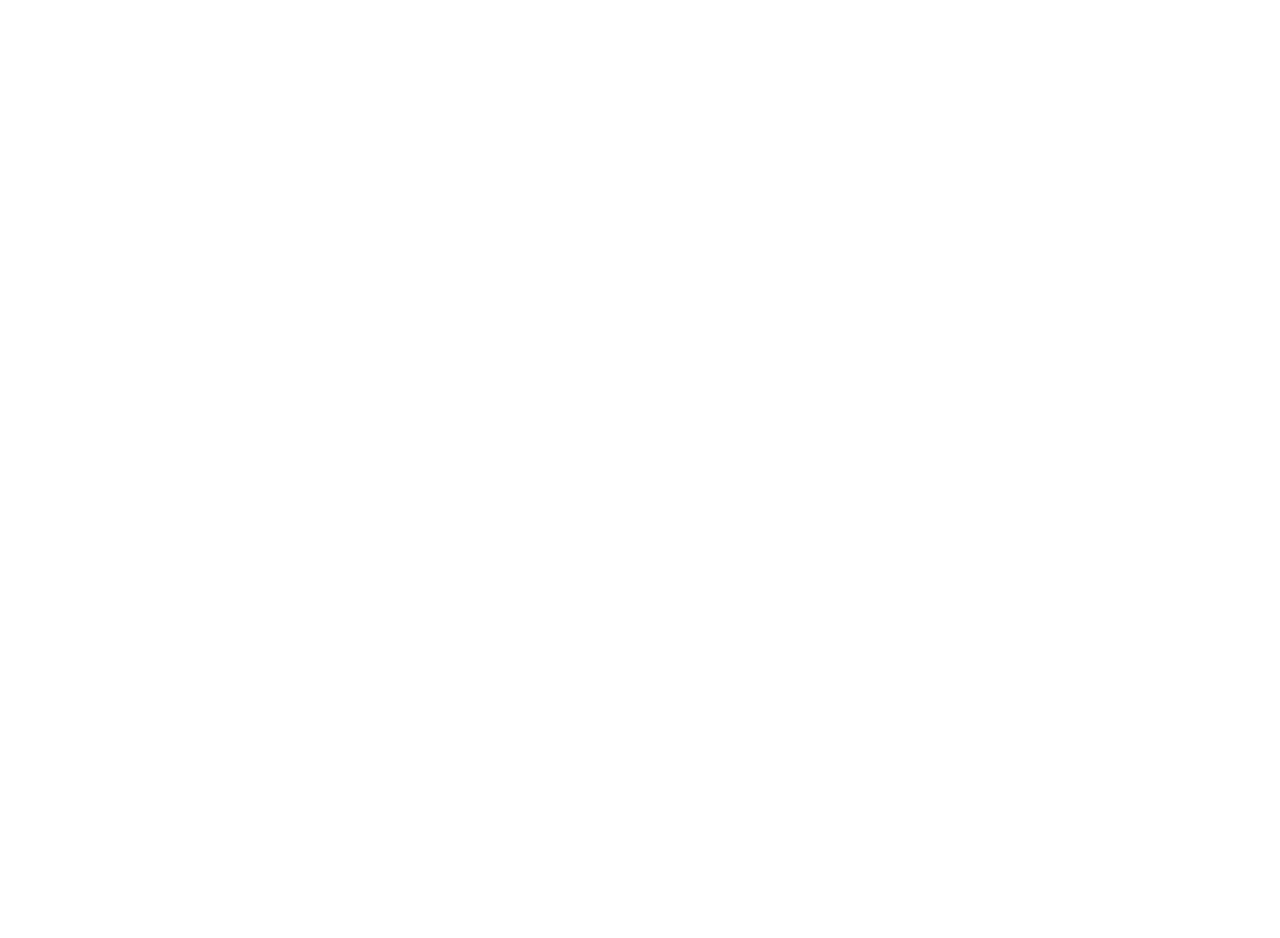
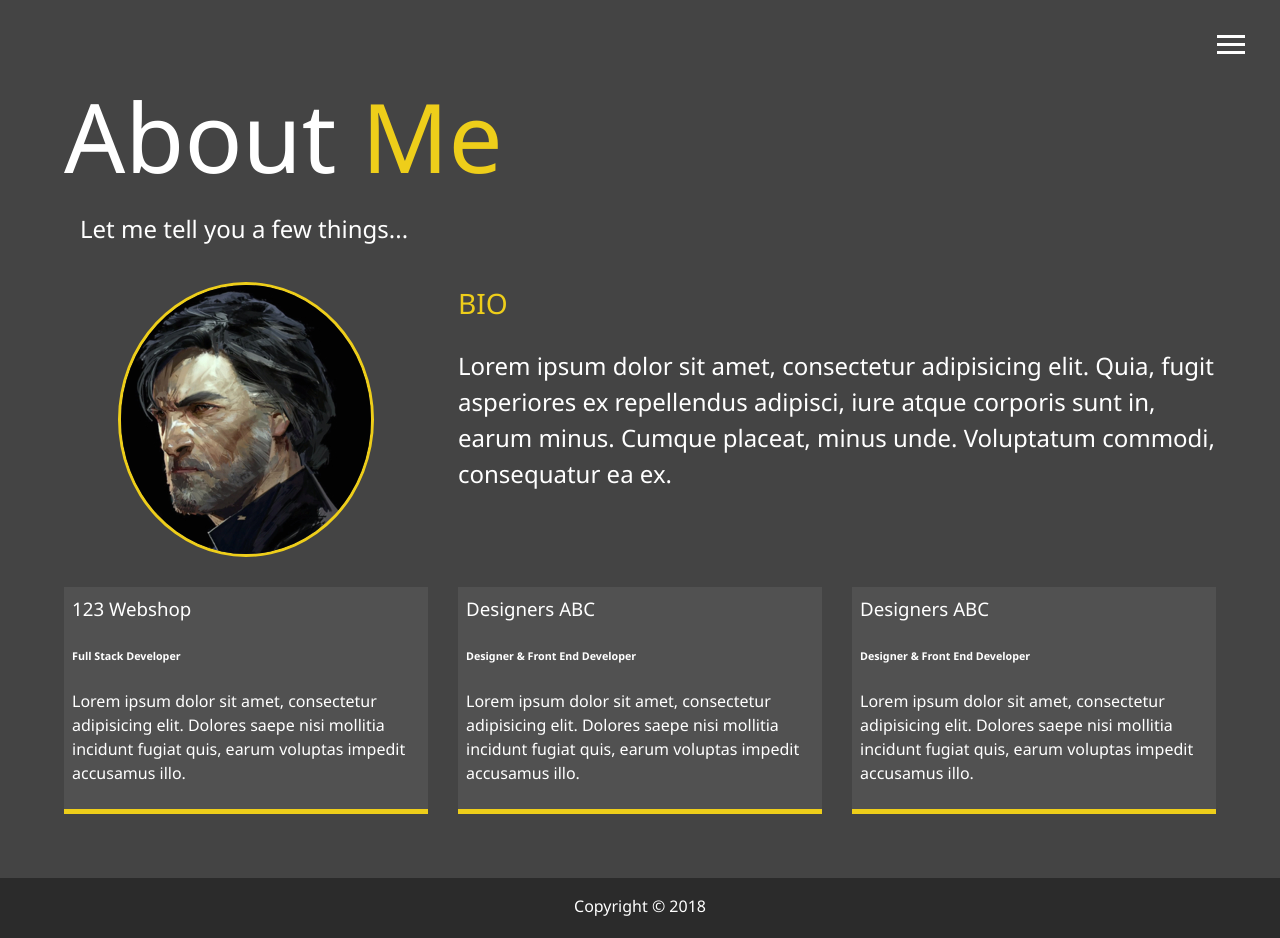
Before and after one commit to rwickett51/portfolio-website, a website: page dist/about.html in a window 1280 px wide. Before the commit the page ends 800 px from the top, so only its background shows below. Drawn offline with Linux system fonts and the light colour scheme.

Commit message:
text color func & about page

```diff
--- a/scss/_config.scss
+++ b/scss/_config.scss
@@ -27,6 +27,15 @@ $background-opacity: 0.85;
   }
 }
 
+//Set text $primary-color
+@function set-text-color($color) {
+  @if (lightness($color) > 40) {
+    @return #000;
+  } @else {
+    @return #fff;
+  }
+}
+
 //Media Query Mixins
 @mixin mediaSm {
   @media screen and (max-width: 500px) {
--- a/scss/_menu.scss
+++ b/scss/_menu.scss
@@ -12,7 +12,7 @@ $portrait-image: url("../img/portrait.jpg");
     width: 28px;
     height: 3px;
     margin: 0 0 5px 0;
-    background: #fff;
+    background: set-text-color($primary-color);
     @include easeOut;
   }
 
@@ -108,7 +108,7 @@ $portrait-image: url("../img/portrait.jpg");
     text-transform: uppercase;
     padding: 1rem 0;
     font-weight: 300;
-    color: #fff;
+    color: set-text-color($primary-color);
     text-decoration: none;
     @include easeOut;
 
--- a/scss/_mobile.scss
+++ b/scss/_mobile.scss
@@ -45,6 +45,16 @@
       height: 150px;
     }
   }
+
+  .about-info {
+    grid-template-areas:
+      "bioimage"
+      "bio"
+      "job1"
+      "job2"
+      "job3";
+    grid-template-columns: 1fr;
+  }
 }
 
 //Smartphones
--- a/scss/main.scss
+++ b/scss/main.scss
@@ -1,6 +1,5 @@
 @import "config";
 @import "menu";
-@import "mobile";
 
 * {
   box-sizing: border-box;
@@ -9,7 +8,7 @@
 body {
   @include background;
   background: $primary-color;
-  color: #fff;
+  color: set-text-color($primary-color);
   height: 100%;
   margin: 0;
   font-family: "Segoe UI", Tahoma, Geneva, Verdana, sans-serif;
@@ -51,8 +50,7 @@ header {
 
 main {
   padding: 4rem;
-  height: 100%;
-
+  minheight: calc(100vh - 60px);
   .icons {
     margin-top: 1rem;
 
@@ -74,3 +72,48 @@ main {
     }
   }
 }
+
+.about-info {
+  display: grid;
+  grid-gap: 30px;
+  grid-template-areas:
+    "bioimage bio bio"
+    "job1 job2 job3";
+  grid-template-columns: repeat(3, 1fr);
+  .bio-image {
+    grid-area: bioimage;
+    margin: auto;
+    border-radius: 50%;
+    border: $secondary-color 3px solid;
+  }
+  .bio {
+    grid-area: bio;
+    font-size: 1.5rem;
+  }
+
+  .job-1 {
+    grid-area: job1;
+  }
+  .job-2 {
+    grid-area: job2;
+  }
+  .job-3 {
+    grid-area: job3;
+  }
+
+  .job {
+    background: lighten($primary-color, 5);
+    padding: 0.5rem;
+    border-bottom: $secondary-color 5px solid;
+  }
+}
+
+#main-footer {
+  text-align: center;
+  padding: 1rem;
+  background: darken($primary-color, 10);
+  color: set-text-color($primary-color);
+  height: 60px;
+}
+
+@import "mobile";
```
Also changed, not shown: dist/about.html, dist/css/main.css.
